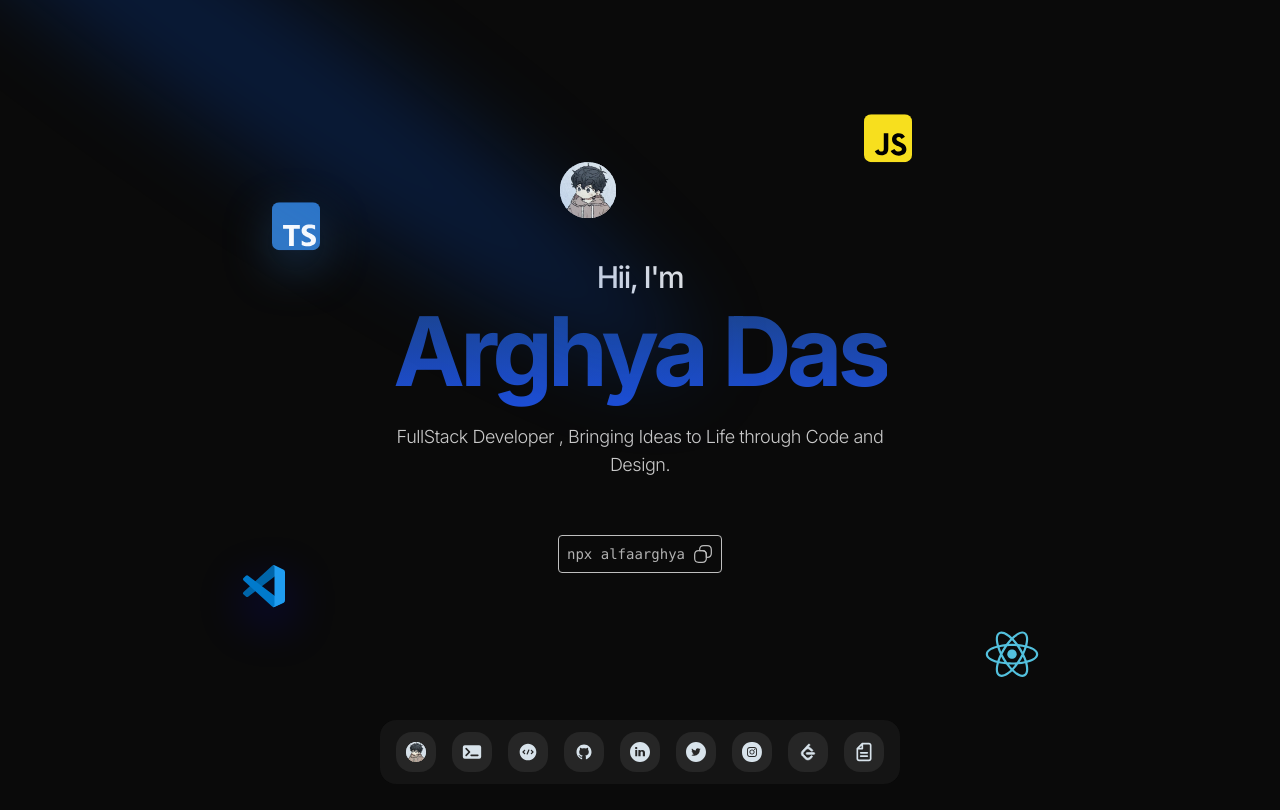
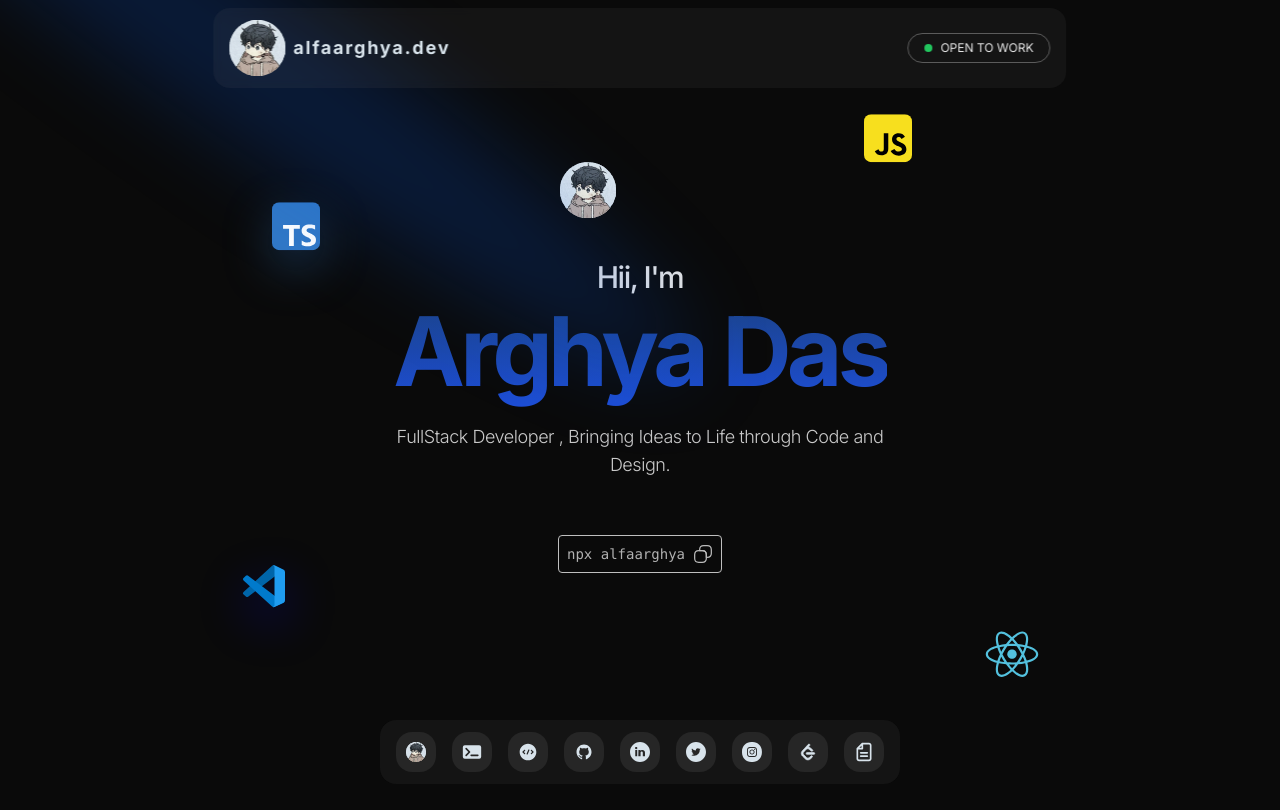
Before and after one commit to alfaarghya/alfaarghya.dev, a Next.js app: page / in a window 1280 px wide. Shown: the top 810 px of the page. Built offline with nearby package versions, Linux system fonts and the light colour scheme.

Commit message:
appbar - is here 🚧

```diff
--- /dev/null
+++ b/src/components/ui/AppBar.tsx
@@ -0,0 +1,45 @@
+"use client";
+
+import React, { useEffect, useState } from "react";
+import Image from "next/image";
+import Link from "next/link";
+
+const AppBar = () => {
+  const [isVisible, setIsVisible] = useState(false);
+
+  useEffect(() => {
+    setIsVisible(true); // Trigger the animation after the component mounts
+  }, []);
+
+  return (
+    <div
+      className={`mt-2 fixed top-0 left-1/2 transform -translate-x-1/2 h-20 md:w-2/3 w-5/6 rounded-2xl bg-neutral-500/10 backdrop-blur-sm px-4 flex justify-between items-center z-50 transition-all duration-700 ease-in-out ${
+        isVisible ? "opacity-100 translate-y-0" : "opacity-0 -translate-y-10"
+      }`}
+    >
+      <Link
+        href="#"
+        className="flex  justify-center items-center gap-2 cursor-pointer"
+      >
+        <Image
+          src="/alfaarghyaAvtar.svg"
+          width={50}
+          height={50}
+          alt="alfaarghya logo"
+          className="md:h-14  md:w-14 "
+        />
+        <span className=" text-[#D8E3EB] font-bold text-lg tracking-widest md:block hidden">
+          alfaarghya.dev
+        </span>
+      </Link>
+      <div className="flex items-center gap-2  text-xs text-white/90 leading-none border border-white/30 px-4 py-2 rounded-full uppercase xs:flex cursor-pointer">
+        <span className="relative w-2 h-2 rounded-full bg-green-500">
+          <span className="absolute top-0 left-0 w-full h-full animate-ping rounded-full bg-green-500 opacity-75"></span>
+        </span>
+        open to work
+      </div>
+    </div>
+  );
+};
+
+export default AppBar;
--- a/src/screens/Landing.tsx
+++ b/src/screens/Landing.tsx
@@ -1,3 +1,4 @@
+import AppBar from "@/components/ui/AppBar";
 import Dock from "@/components/ui/Dock";
 import Hero from "@/components/ui/Hero";
 import React from "react";
@@ -5,6 +6,7 @@ import React from "react";
 const Landing = () => {
   return (
     <div className="flex flex-col">
+      <AppBar />
       <Hero />
       <div className="h-screen flex justify-center items-center">
         <p className="text-[#c9c9c9] text-center">
```
